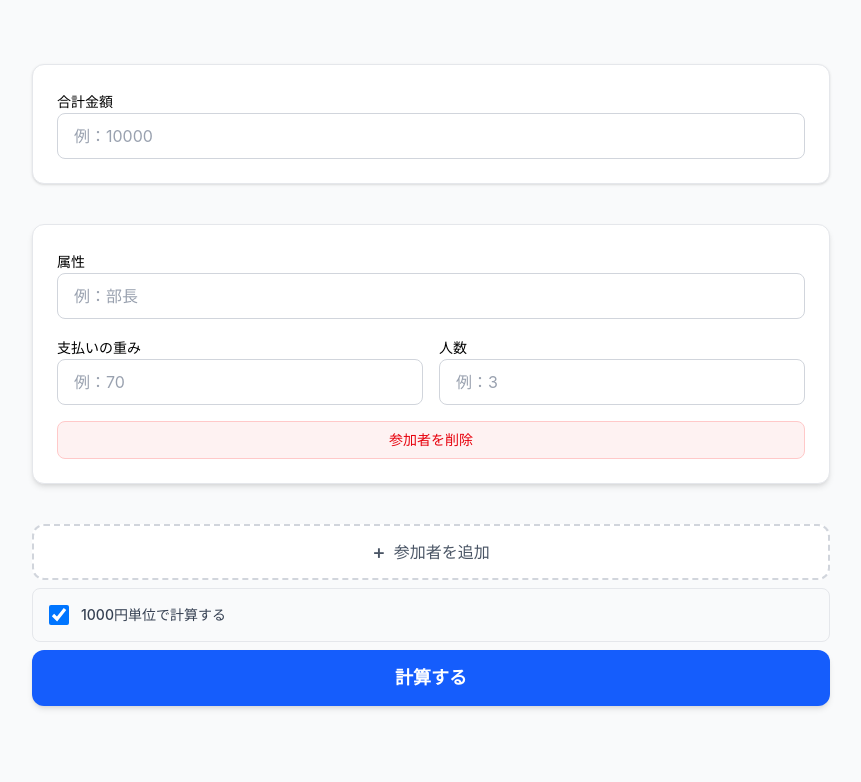
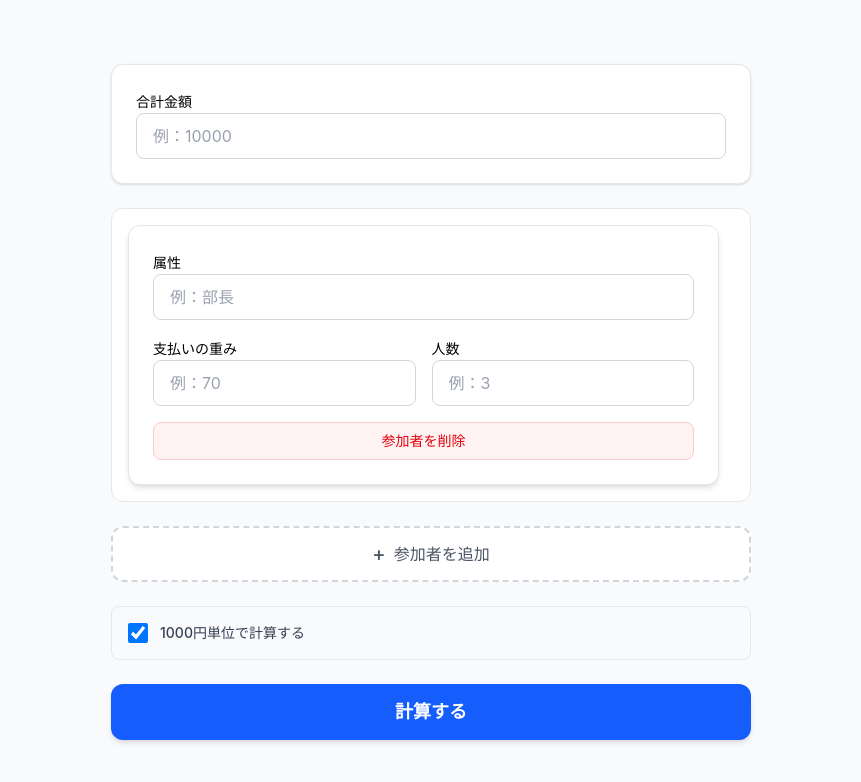
Before and after one commit to netakiryosuke/boss-pays-more, a Next.js app: page / in a window 1280 px wide. Shown: the top 782 px of the page, without its empty margins (209-1070 px from the left). Built offline with nearby package versions, Linux system fonts and the light colour scheme.

Commit message:
Refactor layout for InputForm and improve attribute handling

```diff
--- a/src/components/InputForm.tsx
+++ b/src/components/InputForm.tsx
@@ -47,8 +47,9 @@ export default function InputForm({
     };
 
     return (
-        <div className="flex flex-col gap-2 py-8">
-            <div className="mb-8 p-6 bg-white rounded-xl shadow-sm border border-gray-200">
+        <div className="max-w-2xl mx-auto px-4 py-8">
+            <div className="flex flex-col gap-6">
+                <div className="p-6 bg-white rounded-xl shadow-sm border border-gray-200">
                     <InputField
                         label="合計金額"
                         value={totalAmount}
@@ -58,7 +59,11 @@ export default function InputForm({
                     />
                 </div>
 
-            <div className="flex flex-col gap-2 mb-8">
+                <div
+                    className="max-h-[45vh] overflow-y-auto border border-gray-200 rounded-xl bg-white p-4"
+                    style={{ scrollbarGutter: "stable" }}
+                >
+                    <div className="flex flex-col gap-6">
                         {attributes.map((attribute, index) => (
                             <AttributeInputGroup
                                 key={index}
@@ -70,8 +75,9 @@ export default function InputForm({
                             />
                         ))}
                     </div>
+                </div>
 
-            <div className="flex flex-col gap-2">
+                <div className="flex flex-col gap-6">
                     <AddAttributeButton onClick={addAttribute} />
 
                     <div className="p-4 bg-gray-50 rounded-lg border border-gray-200">
@@ -89,5 +95,6 @@ export default function InputForm({
                     <CalculateButton onClick={handleCalculate} />
                 </div>
             </div>
+        </div>
     );
 }
```
Lines whose indentation alone changed are shown as unchanged.
